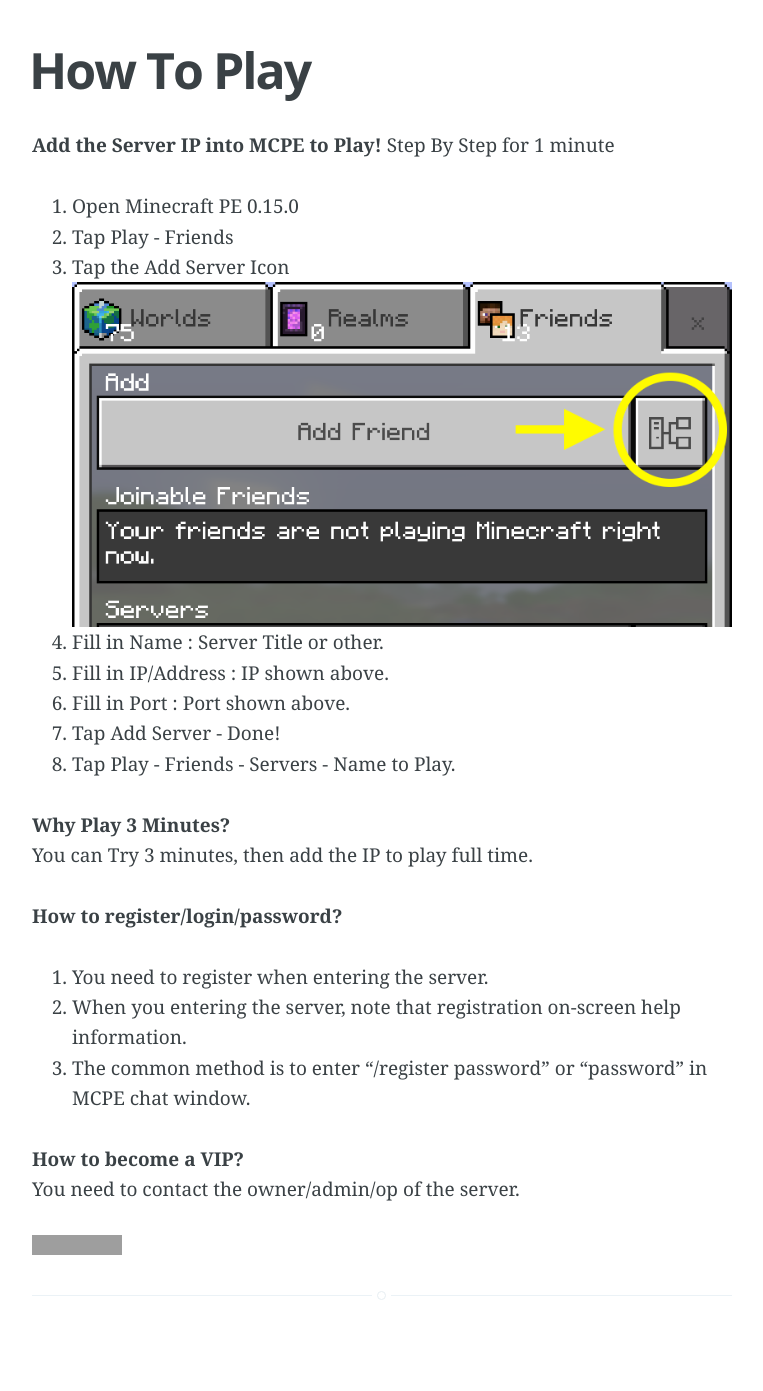
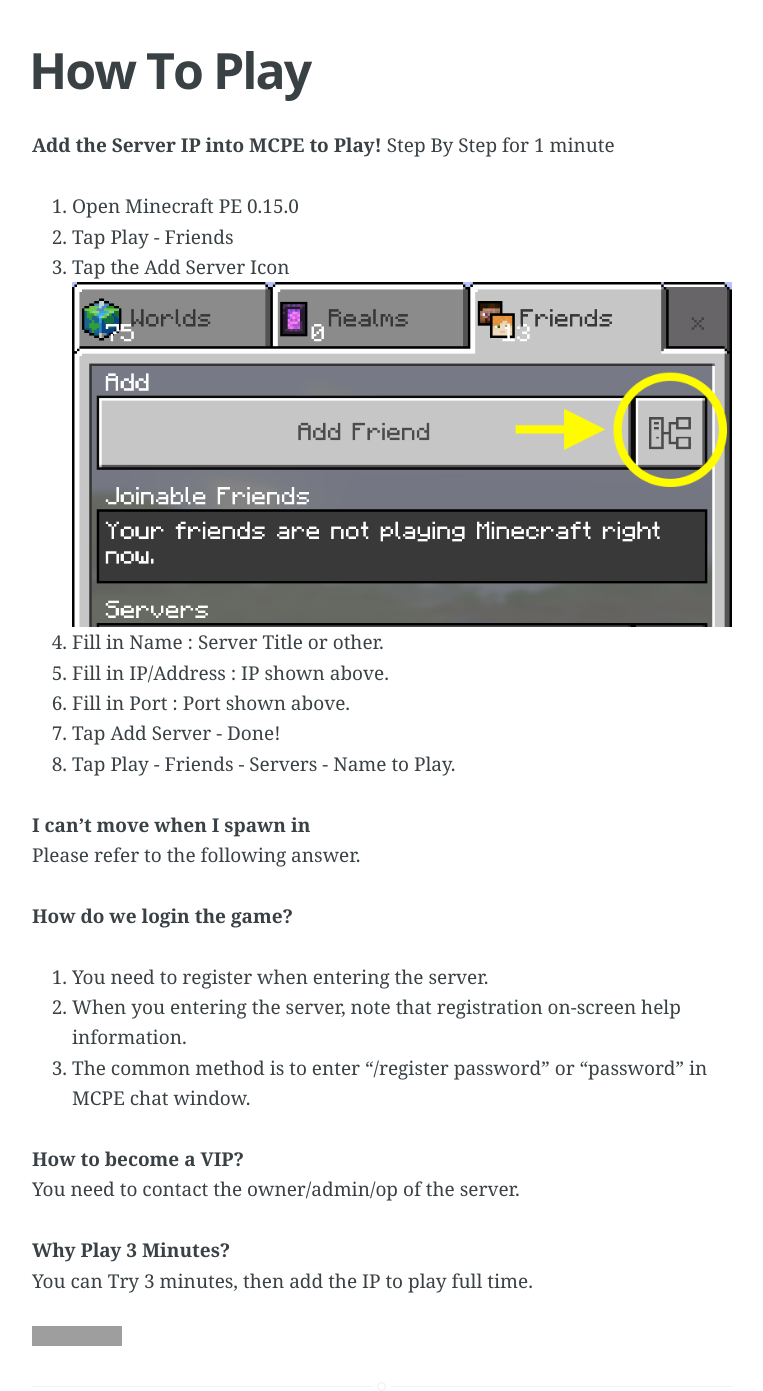
Before and after one commit to Minecraft-PE-Servers/Minecraft-PE-Servers.github.io, a Jekyll site: the page built from _posts/2016-06-28-How-to-play-Minecraft-pe-servers-By-MineServer-APP.md, in a window 1280 px wide. Shown: the whole page, without its empty margins (258-1021 px from the left). Built offline with Jekyll 4.4.1, drawn with Linux system fonts in a browser that asks for light colours; comment, search, counter and statistics services are not loaded; before the commit the page ends 1300 px from its top, so only the background shows below that; grey boxes are pictures that could not be loaded.

Commit message:
提交发布

```diff
--- a/_posts/2016-06-28-How-to-play-Minecraft-pe-servers-By-MineServer-APP.md
+++ b/_posts/2016-06-28-How-to-play-Minecraft-pe-servers-By-MineServer-APP.md
@@ -18,13 +18,16 @@
 7. Tap Add Server - Done!
 8. Tap Play - Friends - Servers - Name to Play.
 
-**Why Play 3 Minutes?**
-You can Try 3 minutes, then add the IP to play full time.
+**I can't move when I spawn in**
+Please refer to the following answer.
 
-**How to register/login/password?**
+**How do we login the game?**
 1. You need to register when entering the server.
 2. When you entering the server, note that registration on-screen help information.
 3. The common method is to enter "/register password" or “password” in MCPE chat window.
 
 **How to become a VIP?**
 You need to contact the owner/admin/op of the server.
+
+**Why Play 3 Minutes?**
+You can Try 3 minutes, then add the IP to play full time.
```
